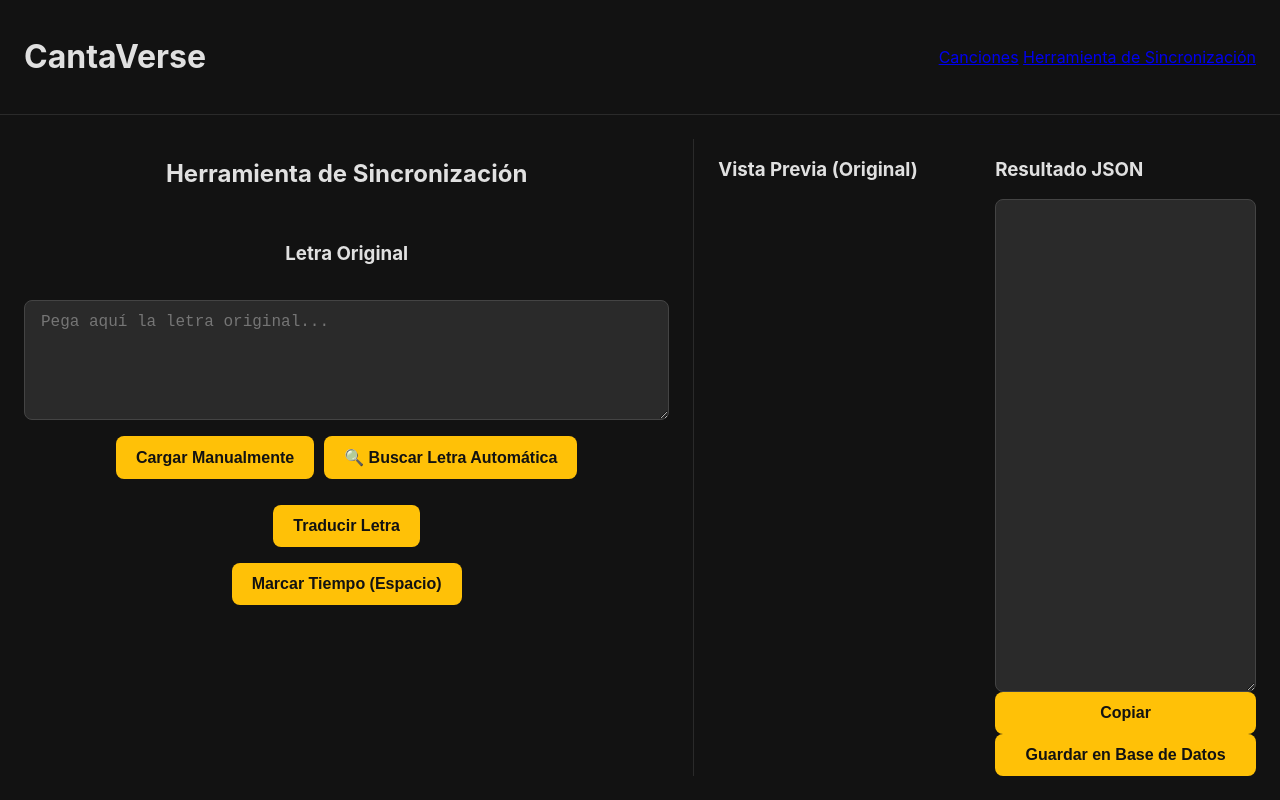
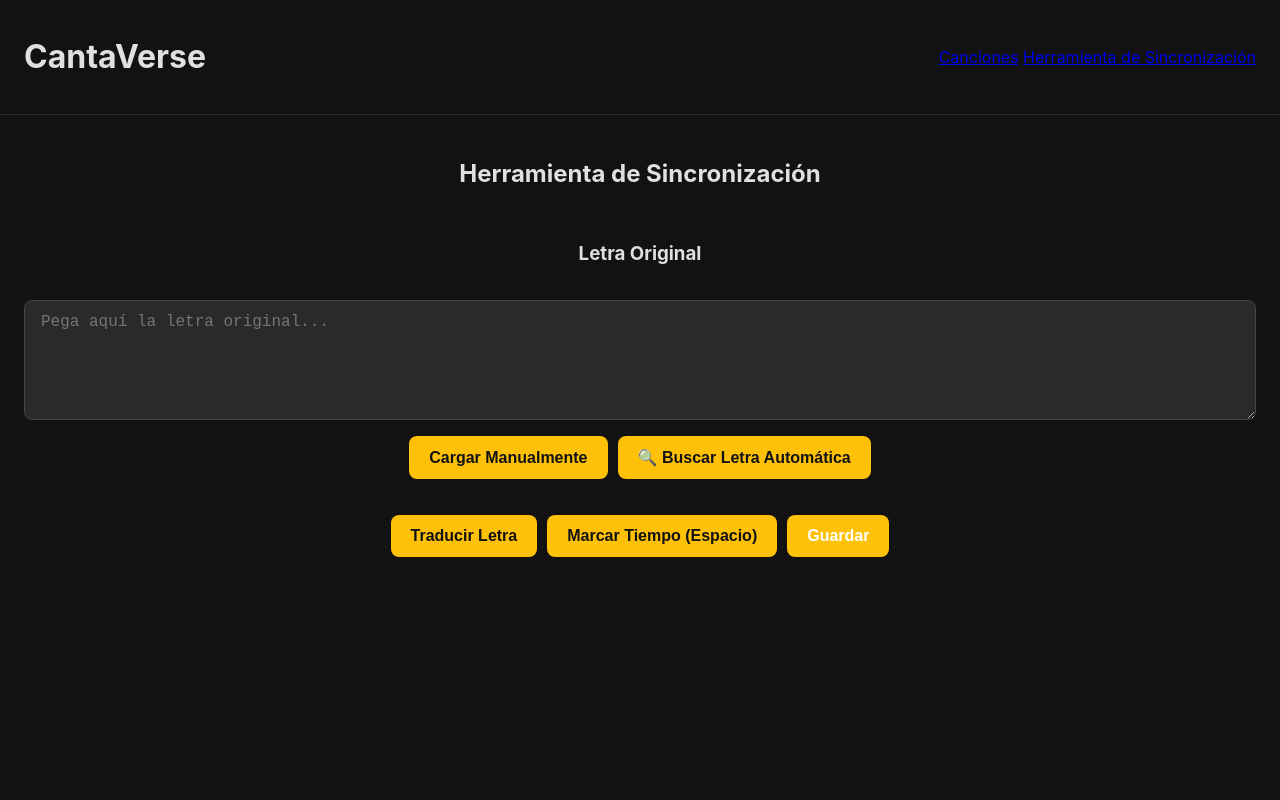
Before and after one commit to Petazin/CantaVerse, a React (Vite) app: page /sync-tool in a window 1280 px wide. Built offline with nearby package versions, Linux system fonts and the light colour scheme.

Commit message:
refactor: sync tool ui cleanup, progress indicators and bug fixes (v0.5.1)

```diff
--- a/src/pages/SyncToolPage.tsx
+++ b/src/pages/SyncToolPage.tsx
@@ -51,11 +51,17 @@ export default function SyncToolPage() {
           setLines(loadedLines);
           setRawLyrics(loadedLines.join('\n'));
 
+          // Si es una vista previa (auto-fetch), NO cargamos la sincronización "dummy" (tiempos en 0),
+          // queremos empezar de cero. Si es una canción guardada, sí la cargamos para editar.
+          if (data.isPreview) {
+            setSyncedLyrics([]);
+          } else {
             const loadedSynced = data.lyrics.map((l: any) => ({
               time: l.time,
               original: l.text || l.original || '',
             }));
             setSyncedLyrics(loadedSynced);
+          }
 
           if (data.translatedLyrics && Array.isArray(data.translatedLyrics)) {
             const transLines = data.translatedLyrics.map((l: any) => l.text || '');
@@ -232,37 +238,70 @@ export default function SyncToolPage() {
           <button onClick={handleLoadLyrics}>Cargar Manualmente</button>
           <button onClick={fetchLyrics}>🔍 Buscar Letra Automática</button>
         </div>
+
+        <div style={{ display: 'flex', gap: '10px', marginTop: '10px' }}>
           <button onClick={handleTranslate} disabled={isTranslating || lines.length === 0}>
             {isTranslating ? 'Traduciendo...' : 'Traducir Letra'}
           </button>
-        <button onClick={handleMarkTime}>Marcar Tiempo (Espacio)</button>
+          <button onClick={handleMarkTime} disabled={currentIndex >= lines.length}>
+            Marcar Tiempo (Espacio)
+          </button>
+          {/* El botón de guardar ahora vive aquí y solo se activa al final */}
+          <button
+            onClick={handleSave}
+            disabled={lines.length === 0 || syncedLyrics.length !== lines.length || isSaving}
+            title={syncedLyrics.length !== lines.length ? `Progreso: ${syncedLyrics.length}/${lines.length}` : "Listo para guardar"}
+            style={{
+              backgroundColor: lines.length === 0 ? undefined : (syncedLyrics.length === lines.length
+                ? '#4CAF50' // Green
+                : syncedLyrics.length > 0
+                  ? '#FFC107' // Yellow
+                  : '#F44336'), // Red
+              color: (syncedLyrics.length > 0 && syncedLyrics.length < lines.length) ? 'black' : 'white',
+              opacity: 1
+            }}
+          >
+            {isSaving ? 'Guardando...' : 'Guardar'}
+          </button>
         </div>
-      <div className="lyrics-display" style={{ gridTemplateColumns: translatedLines.length > 0 ? '1fr 1fr 1fr' : '1fr 1fr' }}>
+        {saveSuccess && <p style={{ color: 'green', marginTop: '5px' }}>{saveSuccess}</p>}
+        {saveError && <p style={{ color: 'red', marginTop: '5px' }}>Error: {saveError}</p>}
+      </div>
+
+      {/* Grid ajustado: Si no hay traducción, una sola columna. Si hay, dos columnas. */}
+      {lines.length > 0 && (
+        <div className="lyrics-display" style={{ gridTemplateColumns: translatedLines.length > 0 ? '1fr 1fr' : '1fr' }}>
           <div className="lyrics-column">
-          <h3>Vista Previa (Original)</h3>
-          {lines.map((line, index) => (
-            <p key={index} ref={el => { previewLineRefs.current[index] = el; }} className={index === currentIndex ? 'active' : ''}>{line}</p>
-          ))}
+            <h3>Original + Tiempos</h3>
+            {lines.map((line, index) => {
+              const isSynced = index < syncedLyrics.length;
+              const timestamp = isSynced ? syncedLyrics[index].time : null;
+
+              return (
+                <p
+                  key={index}
+                  ref={el => { previewLineRefs.current[index] = el; }}
+                  className={index === currentIndex ? 'active' : ''}
+                  style={{ display: 'flex', justifyContent: 'space-between' }}
+                >
+                  <span>{line}</span>
+                  {timestamp !== null && <span style={{ color: '#888', fontSize: '0.8em', marginLeft: '10px' }}>{timestamp}s</span>}
+                </p>
+              );
+            })}
           </div>
           {translatedLines.length > 0 && (
             <div className="lyrics-column">
-            <h3>Vista Previa (Traducida)</h3>
+              <h3>Traducción</h3>
               {translatedLines.map((line, index) => (
                 <p key={index} ref={el => { previewTransLineRefs.current[index] = el; }} className={index === currentIndex ? 'active' : ''}>{line || '...'}</p>
               ))}
             </div>
           )}
-        <div className="lyrics-column">
-          <h3>Resultado JSON</h3>
-          <textarea readOnly value={finalJson ? JSON.stringify(finalJson, null, 2) : ''} style={{ height: '100%' }} />
-          <button onClick={() => finalJson && navigator.clipboard.writeText(JSON.stringify(finalJson, null, 2))} disabled={!finalJson}>Copiar</button>
-          <button onClick={handleSave} disabled={!finalJson || isSaving}>
-            {isSaving ? 'Guardando...' : 'Guardar en Base de Datos'}
-          </button>
-          {saveSuccess && <p style={{ color: 'green' }}>{saveSuccess}</p>}
-          {saveError && <p style={{ color: 'red' }}>Error: {saveError}</p>}
+
+          {/* JSON display eliminado por solicitud */}
         </div>
-      </div>
+      )}
     </div>
   );
 }
```
Also changed, not shown: 2 other files (tests, documents, lock files or other folders). Lines whose indentation alone changed are shown as unchanged.
